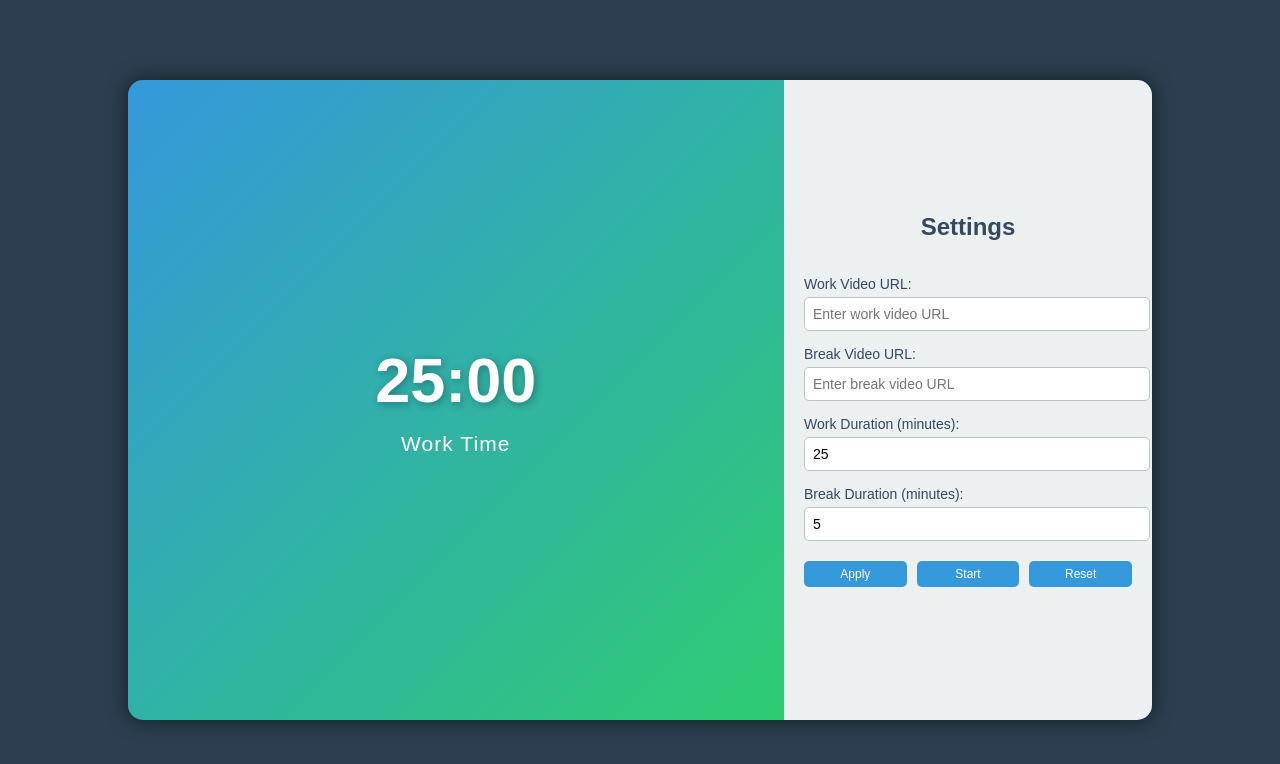
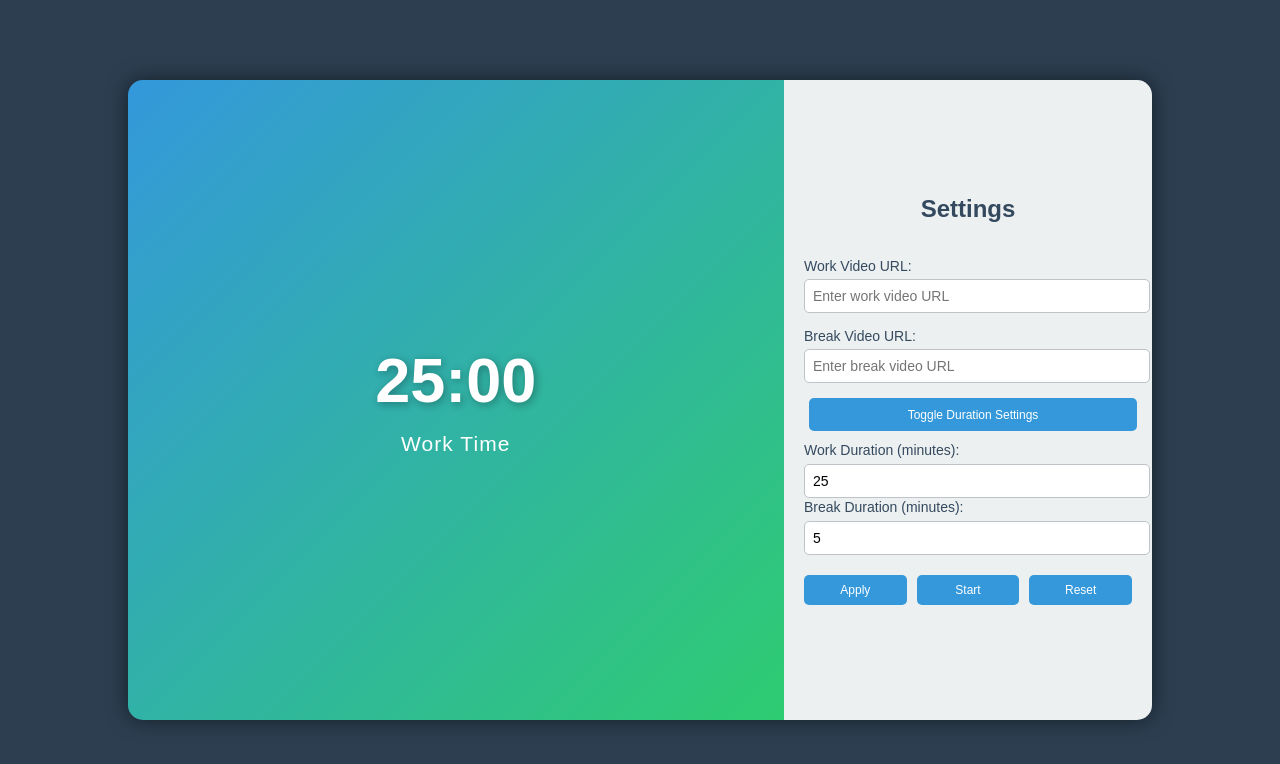
Before and after one commit to apandacan/Melodora, a plain HTML site: page index.html in a window 1280 px wide. Drawn offline with Linux system fonts and the light colour scheme.

Commit message:
some really jank fixes

```diff
--- a/index.html
+++ b/index.html
@@ -20,10 +20,18 @@
             <input type="text" id="work-video" placeholder="Enter work video URL">
             <label for="break-video">Break Video URL:</label>
             <input type="text" id="break-video" placeholder="Enter break video URL">
-            <label for="work-duration">Work Duration (minutes):</label>
-            <input type="number" id="work-duration" value="25">
-            <label for="break-duration">Break Duration (minutes):</label>
-            <input type="number" id="break-duration" value="5">
+
+            <!-- Toggle Button -->
+            <button id="toggle-duration" onclick="toggleDuration()">Toggle Duration Settings</button>
+
+            <!-- Work and Break Duration Inputs -->
+            <div id="duration-settings">
+                <label for="work-duration">Work Duration (minutes):</label>
+                <input type="number" id="work-duration" value="25">
+                <label for="break-duration">Break Duration (minutes):</label>
+                <input type="number" id="break-duration" value="5">
+            </div>
+
             <div class="button-group">
                 <button id="apply-settings">Apply</button>
                 <button id="start-pause">Start</button>
--- a/script.js
+++ b/script.js
@@ -163,6 +163,15 @@ function startBreak() {
     startTimer();
 }
 
+function toggleDuration() {
+    const durationSettings = document.getElementById('duration-settings');
+    if (durationSettings.style.display === "none") {
+        durationSettings.style.display = "block";
+    } else {
+        durationSettings.style.display = "none";
+    }
+}
+
 startPauseButton.addEventListener('click', () => {
     if (isRunning) {
         pauseTimer();
--- a/styles.css
+++ b/styles.css
@@ -116,7 +116,7 @@ body {
 
     #settings-section button {
         font-size: 14px;
-        padding: 8px;
+        padding: 10px;
         margin: 0 5px;
     }
 }
@@ -133,7 +133,7 @@ body {
 
     #settings-section button {
         font-size: 12px;
-        padding: 6px;
+        padding: 8px;
     }
 }
 
@@ -141,4 +141,34 @@ body {
     0% { transform: scale(1); }
     100% { transform: scale(1.05); }
 }
+
+#toggle-duration {
+    margin-bottom: 10px !important;  /* Ensure there is space above the button */
+    padding: 10px 16px;
+    background-color: #3498db;
+    color: white;
+    border: none;
+    border-radius: 5px;
+    cursor: pointer;
+    font-size: 16px;
+    transition: background-color 0.3s;
+    width: 100%;  /* Ensure full width */
+    height: auto;
+    max-height: 2.8em;
+    display: block;
+    box-sizing: border-box;
+    line-height: 1.5;
+}
+
+#toggle-duration:hover {
+    background-color: #2980b9;
+}
+
+#break-video {
+    margin-bottom: 15px; /* Add margin-bottom specifically to the Break Video URL input */
+}
+
+#work-duration, #break-duration {
+    margin-top: 10px; /* Ensure there is consistent space between these inputs */
+}
 /* shout out to chatGPT so I don't have to use bootstrap and want to kms */
```
